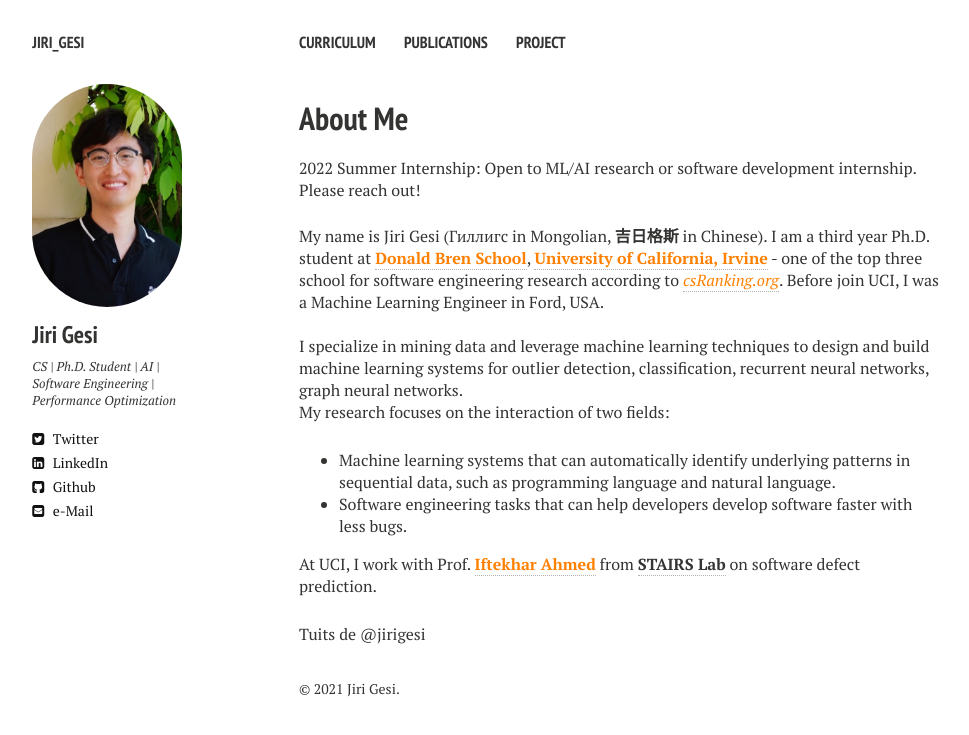
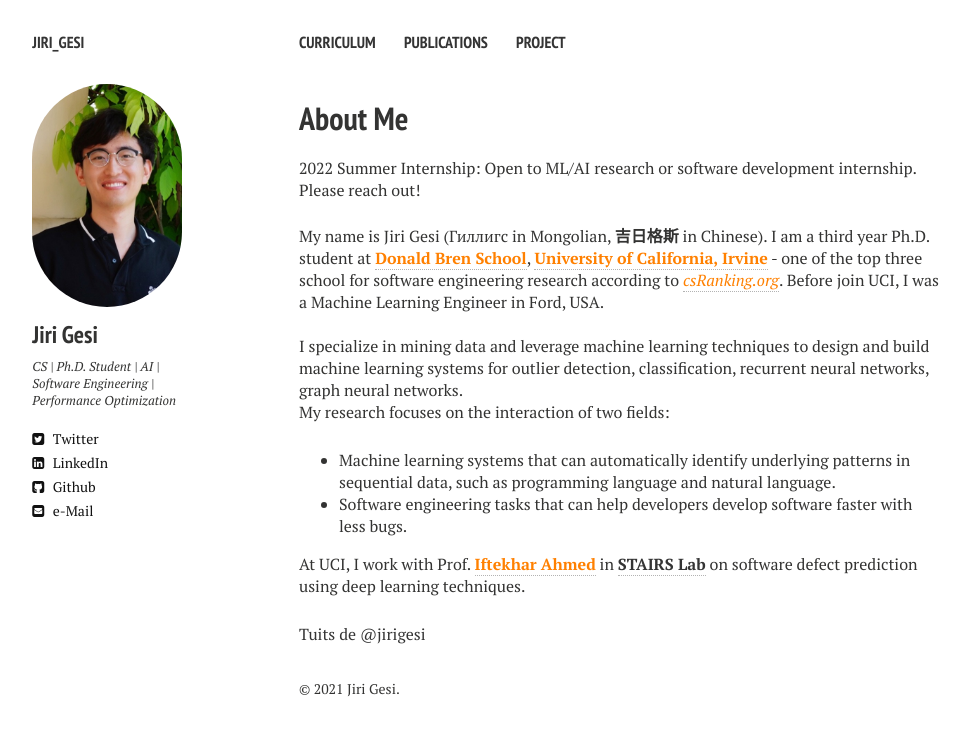
Before and after one commit to Jirigesi/Jirigesi.github.io, a Jekyll site: the page built from index.md, in a window 1280 px wide. Shown: the top 735 px of the page, without its empty margins (21-990 px from the left). Built offline with Jekyll 4.4.1, drawn with Linux system fonts in a browser that asks for light colours; nearby versions of some CDN libraries; comment, search, counter and statistics services are not loaded.

Commit message:
Update index page

```diff
--- a/index.md
+++ b/index.md
@@ -21,4 +21,4 @@ My research focuses on the interaction of two fields:
 - Machine learning systems that can automatically identify underlying patterns in sequential data, such as programming language and natural language.
 - Software engineering tasks that can help developers develop software faster with less bugs.
 
-At UCI, I work with Prof. <a href="https://scholar.google.com/citations?user=_TdMD7sAAAAJ&hl=en" target="_blank" style="color:rgb(255,128,0)">**Iftekhar Ahmed**</a> from <a href="http://stairs.ics.uci.edu/" target="_blank">**STAIRS Lab**</a> on software defect prediction.
+At UCI, I work with Prof. <a href="https://scholar.google.com/citations?user=_TdMD7sAAAAJ&hl=en" target="_blank" style="color:rgb(255,128,0)">**Iftekhar Ahmed**</a> in <a href="http://stairs.ics.uci.edu/" target="_blank">**STAIRS Lab**</a> on software defect prediction using deep learning techniques.
```
Also changed, not shown: 1 other file.
